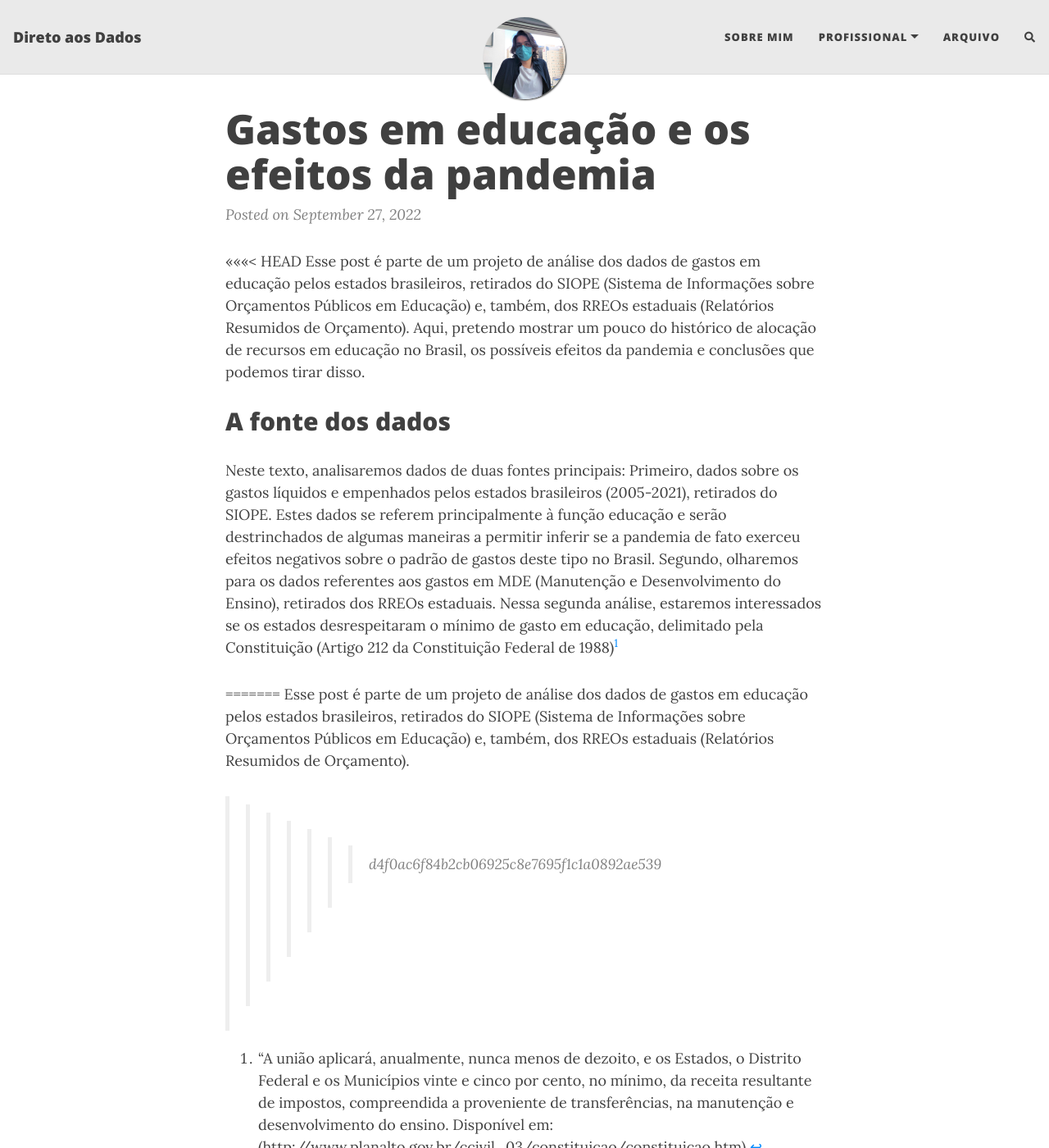
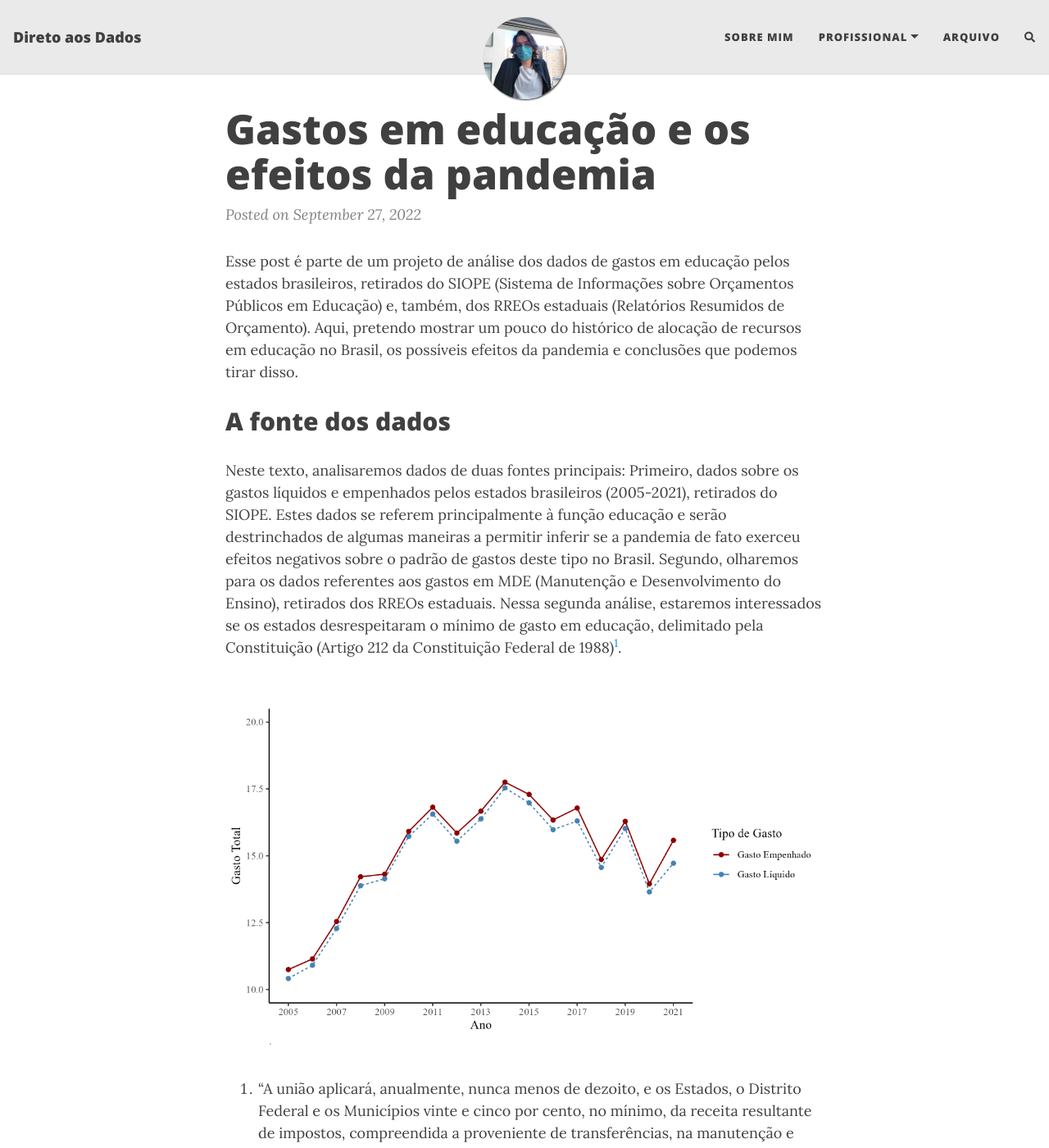
Before and after one commit to PedroSchmalz/pedroschmalz.github.io, a Jekyll site: the page built from _posts/2022-09-27-dados-educ-siope.md, in a window 1280 px wide and 1400 px high. Shown: the whole window at 82% size. Built offline with Jekyll 4.4.1, drawn with Linux system fonts in a browser that asks for light colours; nearby versions of some CDN libraries; comment, search, counter and statistics services are not loaded.

Commit message:
testando png

```diff
--- a/_posts/2022-09-27-dados-educ-siope.md
+++ b/_posts/2022-09-27-dados-educ-siope.md
@@ -9,20 +9,14 @@ tags: [análises, visualizações]
 ---
 
 
-<<<<<<< HEAD
 Esse post é parte de um projeto de análise dos dados de gastos em educação pelos estados brasileiros, retirados do SIOPE (Sistema de Informações sobre Orçamentos Públicos em Educação) e, também, dos RREOs estaduais (Relatórios Resumidos de Orçamento). Aqui, pretendo mostrar um pouco do histórico de alocação de recursos em educação no Brasil, os possíveis efeitos da pandemia e conclusões que podemos tirar disso.
 
 ## A fonte dos dados
 
-Neste texto, analisaremos dados de duas fontes principais: Primeiro, dados sobre os gastos líquidos e empenhados pelos estados brasileiros (2005-2021), retirados do SIOPE. Estes dados se referem principalmente à função educação e serão destrinchados de algumas maneiras a permitir inferir se a pandemia de fato exerceu efeitos negativos sobre o padrão de gastos deste tipo no Brasil. Segundo, olharemos para os dados referentes aos gastos em MDE (Manutenção e Desenvolvimento do Ensino), retirados dos RREOs estaduais. Nessa segunda análise, estaremos interessados se os estados desrespeitaram o mínimo de gasto em educação, delimitado pela Constituição (Artigo 212 da Constituição Federal de 1988)[^1]
+Neste texto, analisaremos dados de duas fontes principais: Primeiro, dados sobre os gastos líquidos e empenhados pelos estados brasileiros (2005-2021), retirados do SIOPE. Estes dados se referem principalmente à função educação e serão destrinchados de algumas maneiras a permitir inferir se a pandemia de fato exerceu efeitos negativos sobre o padrão de gastos deste tipo no Brasil. Segundo, olharemos para os dados referentes aos gastos em MDE (Manutenção e Desenvolvimento do Ensino), retirados dos RREOs estaduais. Nessa segunda análise, estaremos interessados se os estados desrespeitaram o mínimo de gasto em educação, delimitado pela Constituição (Artigo 212 da Constituição Federal de 1988)[^1].
+
+
+![Gasto total em educação](/assets/img/post_educ/gasto_total.png)
 
 
 [^1]: "A união aplicará, anualmente, nunca menos de dezoito, e os Estados, o Distrito Federal e os Municípios vinte e cinco por cento, no mínimo, da receita resultante de impostos, compreendida a proveniente de transferências, na manutenção e desenvolvimento do ensino. Disponível em: (http://www.planalto.gov.br/ccivil_03/constituicao/constituicao.htm)
-
-
-
-
-
-=======
-Esse post é parte de um projeto de análise dos dados de gastos em educação pelos estados brasileiros, retirados do SIOPE (Sistema de Informações sobre Orçamentos Públicos em Educação) e, também, dos RREOs estaduais (Relatórios Resumidos de Orçamento).
->>>>>>> d4f0ac6f84b2cb06925c8e7695f1c1a0892ae539
```
Also changed, not shown: assets/img/post_educ/gasto_total.png (added).
